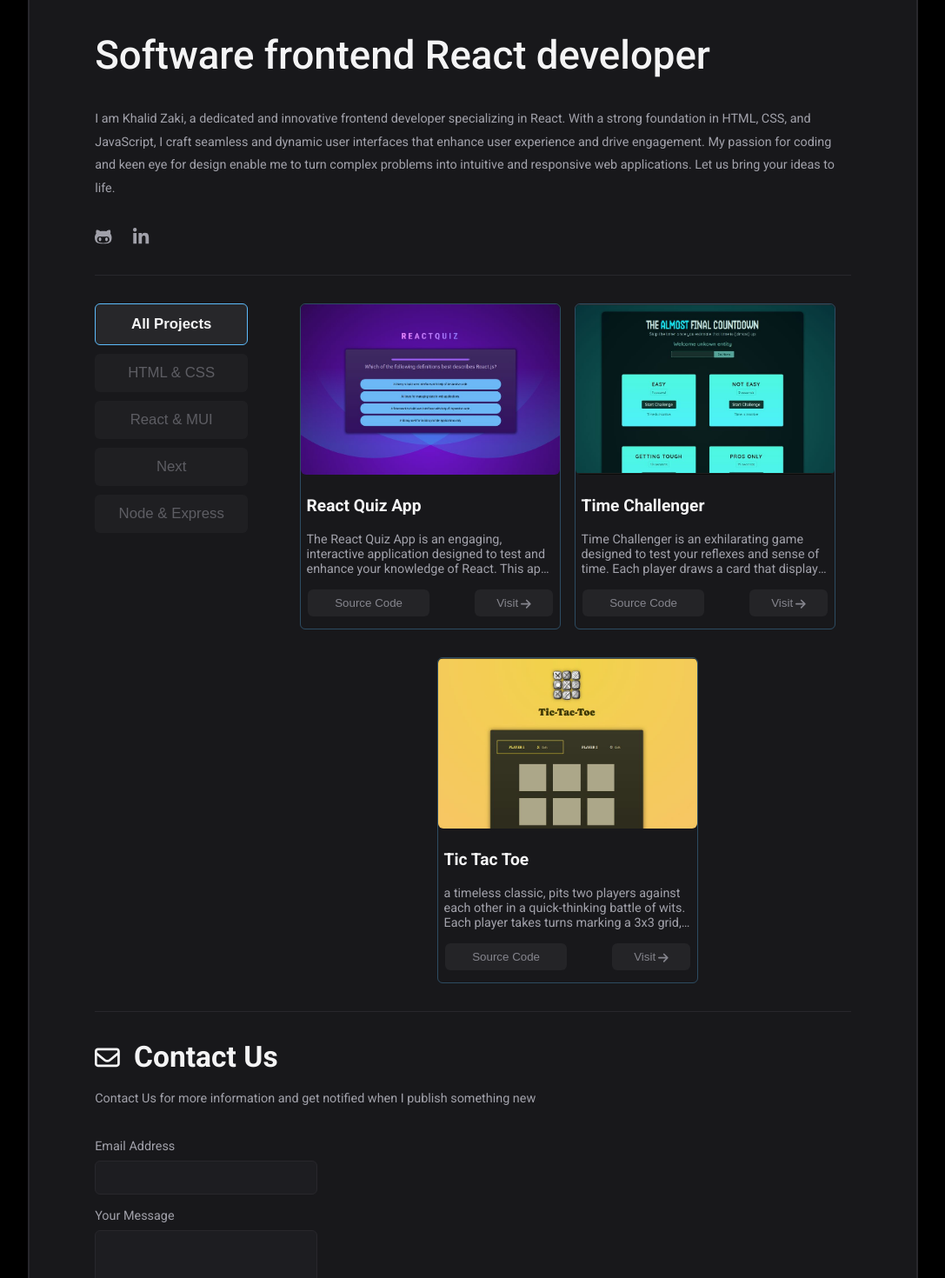
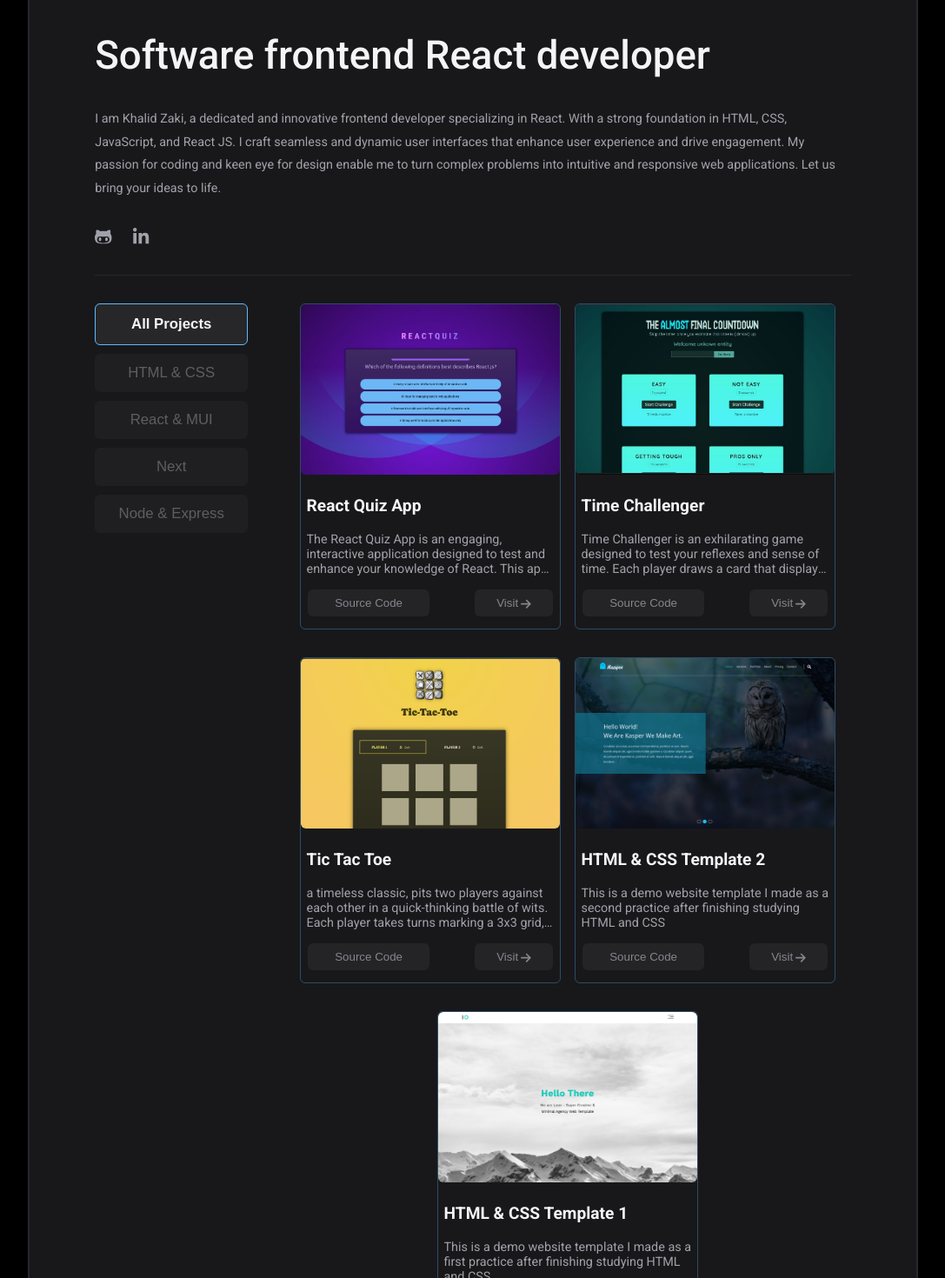
Before and after one commit to Eng-Khalid-Zaki/portfolio, a React (Vite) app: page / in a window 1280 px wide. Shown: the part 240-1710 px from the top of the page at 87% size, without its empty margins (96-1183 px from the left). Built offline with nearby package versions, Linux system fonts and the light colour scheme.

Commit message:
Modify: Styels for Projects section & Add: Two Projects

```diff
--- a/src/components/hero/Hero.jsx
+++ b/src/components/hero/Hero.jsx
@@ -15,12 +15,12 @@ export default function Hero() {
           <p className="hero-title">Software frontend React developer</p>
           <p className="hero-description">
             I am Khalid Zaki, a dedicated and innovative frontend developer
-            specializing in React. With a strong foundation in HTML, CSS, and
-            JavaScript, I craft seamless and dynamic user interfaces that
-            enhance user experience and drive engagement. My passion for coding
-            and keen eye for design enable me to turn complex problems into
-            intuitive and responsive web applications. Let us bring your ideas
-            to life.
+            specializing in React. With a strong foundation in HTML, CSS,
+            JavaScript, and React JS. I craft seamless and dynamic user
+            interfaces that enhance user experience and drive engagement. My
+            passion for coding and keen eye for design enable me to turn complex
+            problems into intuitive and responsive web applications. Let us
+            bring your ideas to life.
           </p>
         </div>
         <div className="hero-social">
--- a/src/components/projects/Projects.jsx
+++ b/src/components/projects/Projects.jsx
@@ -1,7 +1,6 @@
 import { useState } from "react";
 import { FontAwesomeIcon } from "@fortawesome/react-fontawesome";
 import { faArrowRight } from "@fortawesome/free-solid-svg-icons";
-import image from "../../../public/React.jpeg";
 import projects from "../../util";
 import "./projects.css";
 export default function Projects({ theme }) {
@@ -76,6 +75,9 @@ export default function Projects({ theme }) {
       </div>
 
       <div className="projects-content">
+        {showableProjects.projects.length === 0 && (
+          <p className="no-project">There is no projects in this section!</p>
+        )}
         {showableProjects.projects.map((project, index) => (
           <div className="project" key={index}>
             <img src={project.image} alt="" />
--- a/src/components/projects/projects.css
+++ b/src/components/projects/projects.css
@@ -62,6 +62,11 @@
   column-gap: 1rem;
   row-gap: 2rem;
   justify-content: center;
+}
+
+.projects > .projects-content > .no-project {
+  color: var(--sub-title);
+  font-size: 1.4rem;
 }
 
 .projects > .projects-content > .project {
--- a/src/util.js
+++ b/src/util.js
@@ -1,6 +1,8 @@
 import reactQuizApp from "/reactQuizApp.png";
+import timeChallenger from "/timeChallenger.png";
 import ticTacToe from "/ticTacToe.png";
-import timeChallenger from "/timeChallenger.png";
+import HTMLCSSTemplate2 from "/HTML-CSS-Template-2.png";
+import HTMLCSSTemplate1 from "/HTML-CSS-Template-1.png";
 const projects = [
   {
     image: reactQuizApp,
@@ -29,6 +31,24 @@ const projects = [
     liveURL: "https://tic-tac-toe-fawn-ten.vercel.app/",
     codeURL: "https://github.com/Eng-Khalid-Zaki/Tic-Tac-Toe",
   },
+  {
+    image: HTMLCSSTemplate2,
+    category: "HTML & CSS",
+    title: "HTML & CSS Template 2",
+    description:
+      "This is a demo website template I made as a second practice after finishing studying HTML and CSS ",
+    liveURL: "https://eng-khalid-zaki.github.io/HTML-CSS-Template-2/",
+    codeURL: "https://github.com/Eng-Khalid-Zaki/HTML-CSS-Template-2",
+  },
+  {
+    image: HTMLCSSTemplate1,
+    category: "HTML & CSS",
+    title: "HTML & CSS Template 1",
+    description:
+      "This is a demo website template I made as a first practice after finishing studying HTML and CSS ",
+    liveURL: "https://eng-khalid-zaki.github.io/HTML-CSS-Template-1/",
+    codeURL: "https://github.com/Eng-Khalid-Zaki/HTML-CSS-Template-1",
+  },
 ];
 
 export default projects;
```
Also changed, not shown: public/HTML-CSS-Template-1.png (added), public/HTML-CSS-Template-2.png (added).
